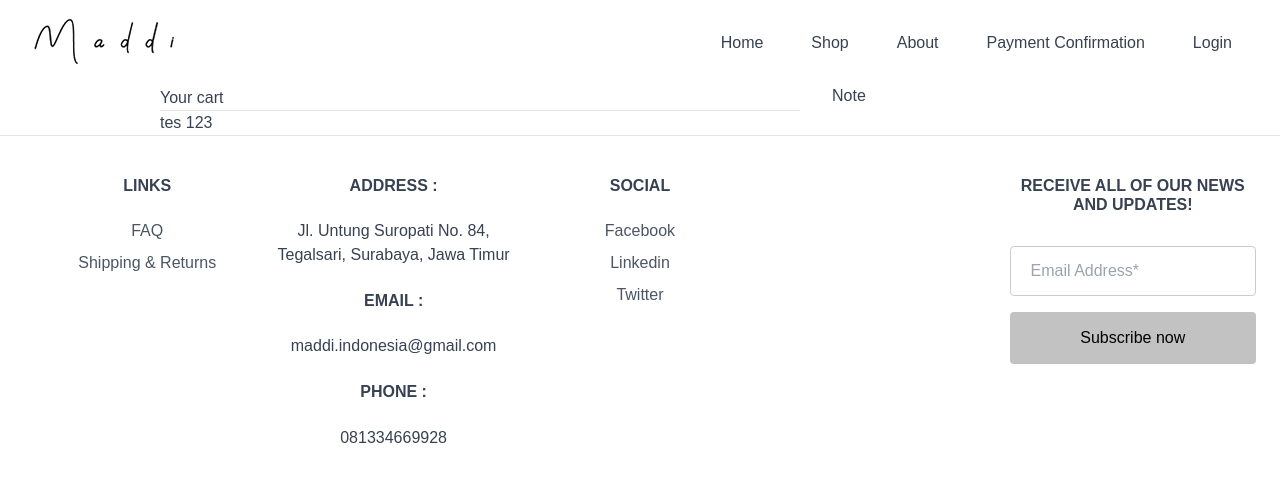
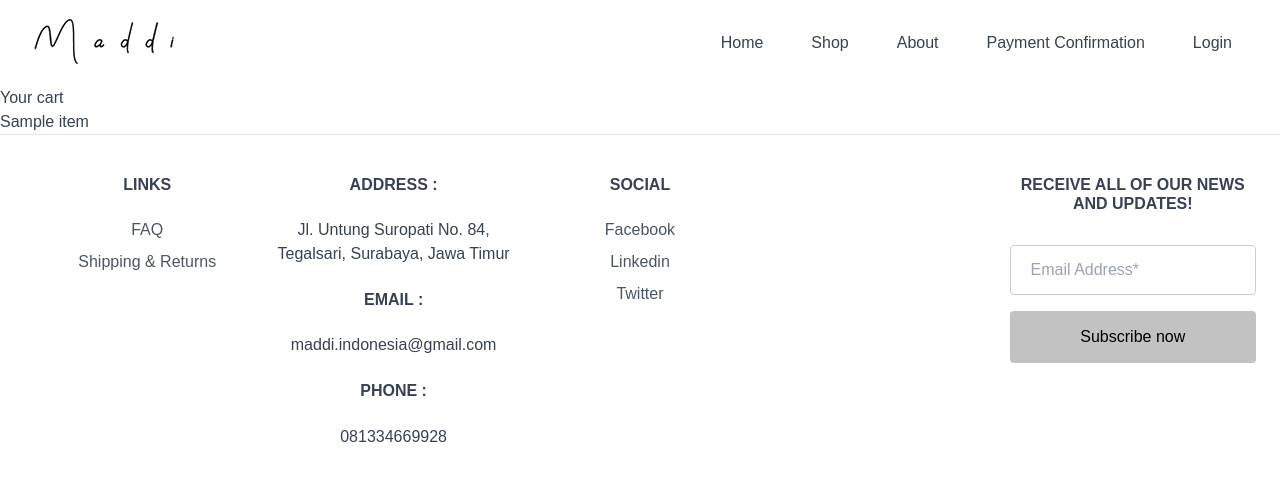
Before and after one commit to segara2410/maddi-website, a Django app: template maddi_app/templates/maddi_app/cart.html in a window 1280 px wide. Shown: the top 496 px of the page. Run offline with Django 3.2, Linux system fonts and the light colour scheme; the template is opened without the code that fills it: most values are stand-ins (such as "Sample title", 1, 10 or a date in 2020); some libraries are stand-ins or nearby versions.

Commit message:
add cart backend

```diff
--- a/maddi_app/templates/maddi_app/cart.html
+++ b/maddi_app/templates/maddi_app/cart.html
@@ -4,13 +4,12 @@
 
 {% block content %}
 <div class="w-full flex flex-wrap">
-    <div class="ml-40 w-full md:w-3/6 flex flex-col">
-    <p>Your cart</p>
+    <div>Your cart</div>
     <hr>
-    <p>tes 123</p>
     </div>
-    <div class="ml-8 w-2/6">
-    <h1>Note</h1>
+        {% for cart in carts %}
+            {{ cart.item }}
+        {% endfor %}
     </div>
 </div>
 {% endblock %}
```
Also changed, not shown: maddi_app/views.py (+14 -1 lines).
